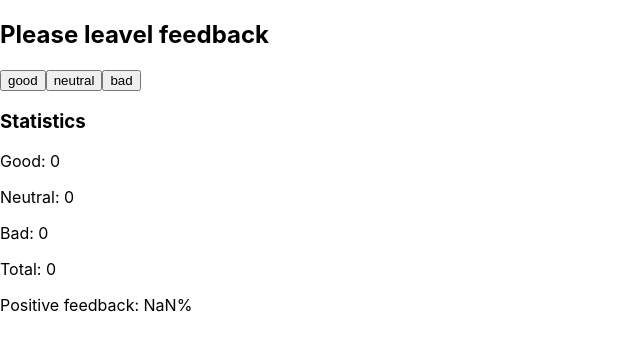
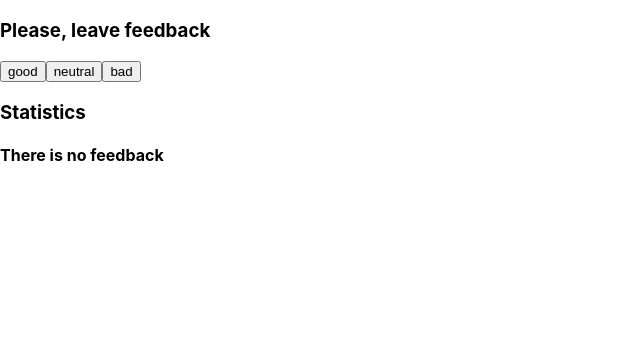
Before and after one commit to LysovMaxim/goit-react-hw-02-feedback, a React (Create React App) app: page / in a window 1280 px wide. Shown: the top 350 px of the page, without its empty margins (0-640 px from the left). Built offline with nearby package versions, Linux system fonts and the light colour scheme.

Commit message:
Пофіксив код

```diff
--- a/src/components/Feedback/Feedback.jsx
+++ b/src/components/Feedback/Feedback.jsx
@@ -1,6 +1,8 @@
 import { Component } from 'react';
 import { Statistics } from '../Statistics/Statistics';
 import { FeedbackOptions } from '../FeedbackOptions/FeedbackOptions';
+import { Section } from '../Section/Section';
+import { Notification } from '../Notification/Notification';
 
 export class Feedback extends Component {
   state = {
@@ -9,21 +11,13 @@ export class Feedback extends Component {
     bad: 0,
   };
 
-  handleIncreaseGood = () => {
+  onLeaveFeedback = event => {
+    const { name } = event.currentTarget;
     this.setState(prevState => ({
-      good: prevState.good + 1,
+      [name]: prevState[name] + 1,
     }));
-  };
-
-  handleIncreaseNeutral = () => {
-    this.setState(prevState => ({
-      neutral: prevState.neutral + 1,
-    }));
-  };
-  handleIncreaseBad = () => {
-    this.setState(prevState => ({
-      bad: prevState.bad + 1,
-    }));
+    this.countTotalFeedback();
+    this.countPositiveFeedbackPercentage();
   };
 
   countTotalFeedback = () => {
@@ -38,22 +32,27 @@ export class Feedback extends Component {
 
   render() {
     return (
-      <>
-        <h2>Please leavel feedback</h2>
+      <div>
+        <Section title="Please, leave feedback">
           <FeedbackOptions
-          handleIncreaseGood={this.handleIncreaseGood}
-          handleIncreaseNeutral={this.handleIncreaseNeutral}
-          handleIncreaseBad={this.handleIncreaseBad}
+            options={Object.keys(this.state)}
+            onLeaveFeedback={this.onLeaveFeedback}
           />
-
+        </Section>
+        <Section title="Statistics">
+          {this.countTotalFeedback() > 0 ? (
             <Statistics
               good={this.state.good}
               neutral={this.state.neutral}
               bad={this.state.bad}
-          countTotalFeedback={this.countTotalFeedback}
-          countPositiveFeedbackPercentage={this.countPositiveFeedbackPercentage}
+              total={this.countTotalFeedback()}
+              positivePercentage={this.countPositiveFeedbackPercentage()}
             />
-      </>
+          ) : (
+            <Notification massage="There is no feedback" />
+          )}
+        </Section>
+      </div>
     );
   }
 }
--- a/src/components/FeedbackOptions/FeedbackOptions.jsx
+++ b/src/components/FeedbackOptions/FeedbackOptions.jsx
@@ -1,15 +1,13 @@
-export const FeedbackOptions = ({ handleIncreaseGood, handleIncreaseNeutral, handleIncreaseBad }) => {
+export const FeedbackOptions = ({ options, onLeaveFeedback }) => {
   return (
-    <>
-      <button type="button" onClick={handleIncreaseGood}>
-        good
-      </button>
-      <button type="button" onClick={handleIncreaseNeutral}>
-        neutral
-      </button>
-      <button type="button" onClick={handleIncreaseBad}>
-        bad
-      </button>
-    </>
+    <div>
+      {options.map(el => {
+        return (
+          <button key={el} type="button" name={el} onClick={onLeaveFeedback}>
+            {el}
+          </button>
+        );
+      })}
+    </div>
   );
 };
--- /dev/null
+++ b/src/components/Notification/Notification.jsx
@@ -0,0 +1,7 @@
+export const Notification = ({ massage }) => {
+  return (
+    <>
+      <h4>{massage}</h4>
+    </>
+  );
+};
--- /dev/null
+++ b/src/components/Section/Section.jsx
@@ -0,0 +1,4 @@
+export const Section = ({ title, children }) => {
+    return (<><h3>{title}</h3>
+    {children}</>)
+}
--- a/src/components/Statistics/Statistics.jsx
+++ b/src/components/Statistics/Statistics.jsx
@@ -2,28 +2,19 @@ export const Statistics = ({
   good,
   neutral,
   bad,
-  countTotalFeedback,
-  countPositiveFeedbackPercentage,
+  total,
+  positivePercentage,
 }) => {
   return (
     <>
-      <h3>Statistics</h3>
-      <p>
-        Good:<span> {good}</span>
-      </p>
-      <p>
-        Neutral:<span> {neutral}</span>
-      </p>
-      <p>
-        Bad:<span> {bad}</span>
-      </p>
-      <p>
-        Total:<span> {countTotalFeedback()}</span>
-      </p>
-      <p>
-        Positive feedback:
-        <span> {countPositiveFeedbackPercentage()}%</span>
-      </p>
+      <ul>
+        <li>Good:<span> {good}</span></li>
+        <li>Neutral:<span> {neutral}</span></li>
+        <li>Bad:<span> {bad}</span></li>
+        <li>Total:<span> {total}</span></li>
+        <li>   Positive feedback:
+        <span> {positivePercentage}%</span></li>
+      </ul>
     </>
   );
 };
```
Lines whose indentation alone changed are shown as unchanged.
